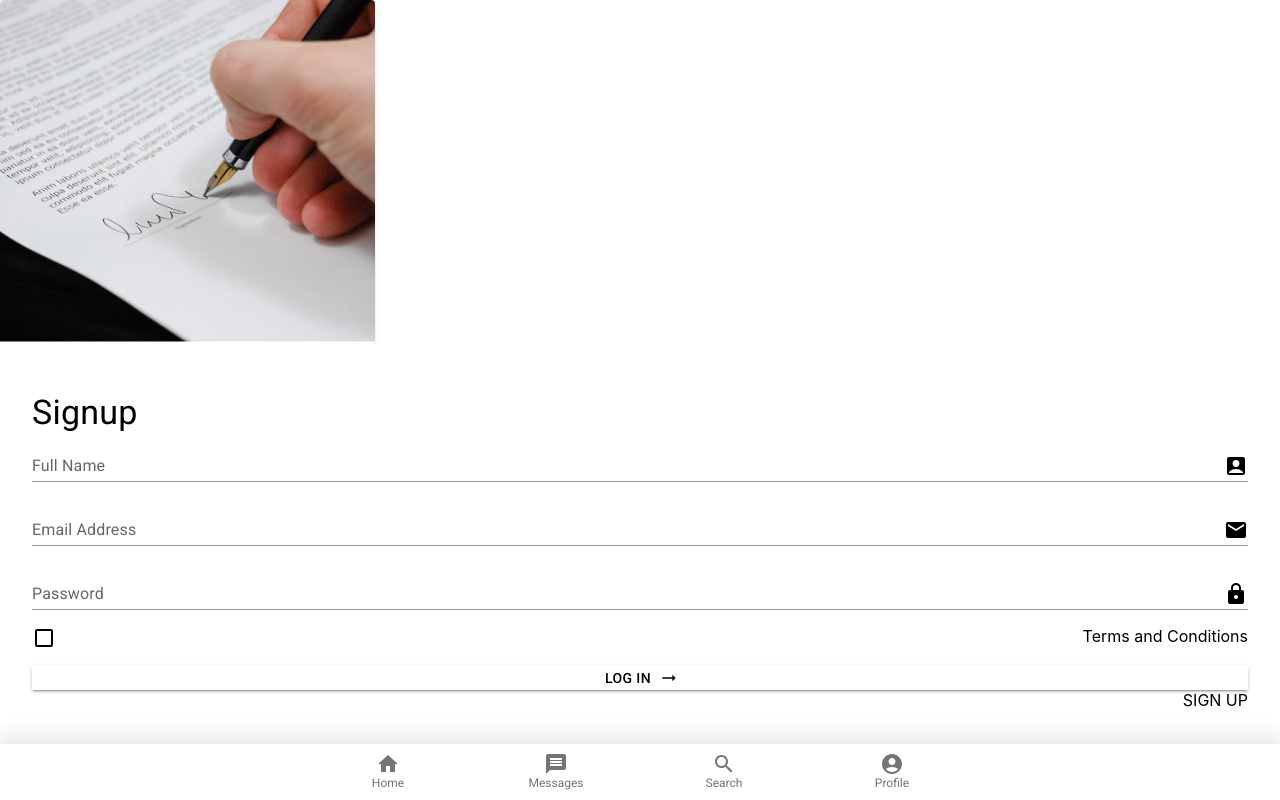
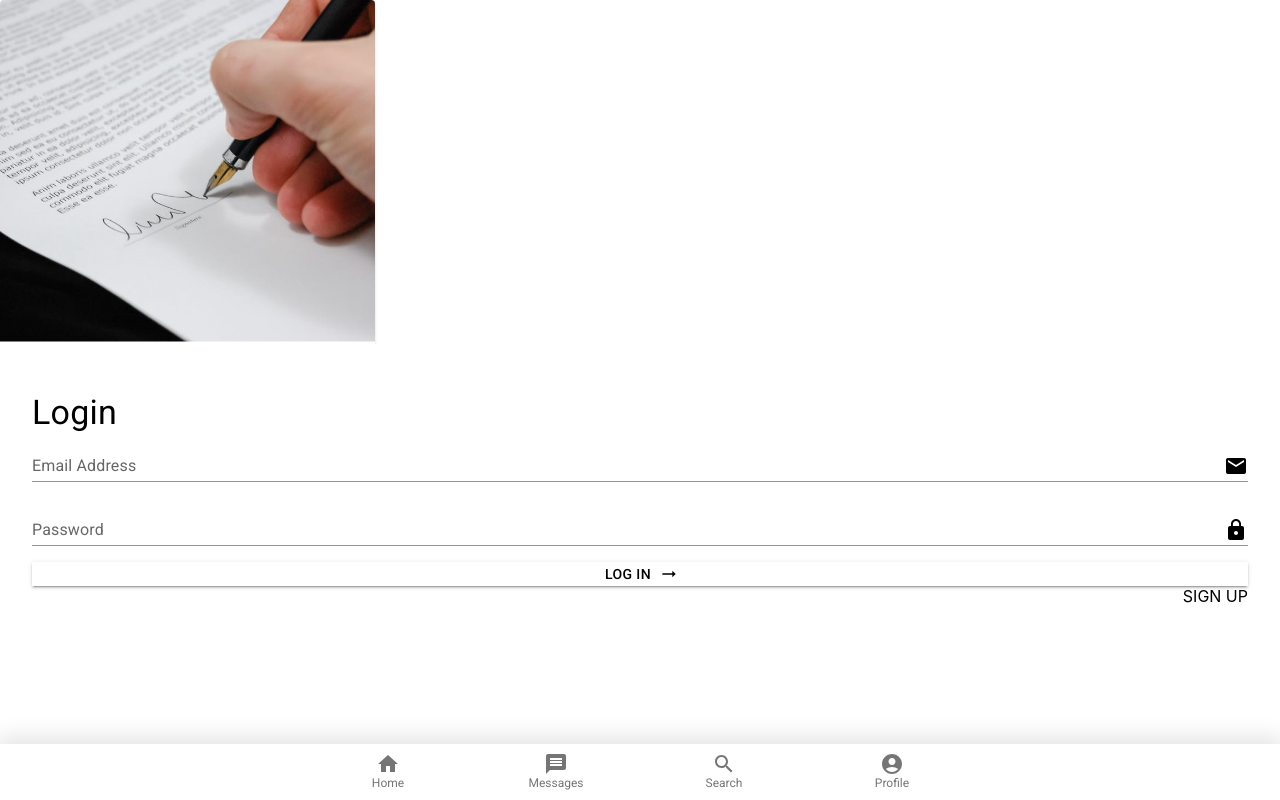
Before and after one commit to John-MBDP/phoenix, a Next.js app: page /login in a window 1280 px wide. Built offline with nearby package versions, Linux system fonts and the light colour scheme.

Commit message:
Write email and password input change handlers to set them in state

```diff
--- a/components/LoginCard/index.jsx
+++ b/components/LoginCard/index.jsx
@@ -1,25 +1,41 @@
-import { useEffect } from "react";
+import { useEffect, useState } from "react";
 import RoundedTopContainer from "/components/RoundedTopContainer";
-import Typography from "@mui/material/Typography";
-import AccountBoxIcon from "@mui/icons-material/AccountBox";
 import Link from "next/link";
 
+import Typography from "@mui/material/Typography";
 import InputAdornment from "@mui/material/InputAdornment";
 import MailIcon from "@mui/icons-material/Mail";
 import LockIcon from "@mui/icons-material/Lock";
 import TextField from "@mui/material/TextField";
-import Checkbox from "@mui/material/Checkbox";
 import Button from "@mui/material/Button";
 import ArrowRightAltIcon from "@mui/icons-material/ArrowRightAlt";
 import Stack from "@mui/material/Stack";
 
-const btnMain = {
-  alignItems: "right",
-};
+const LoginCard = ({ setHeader, errorMessage, handleSubmit }) => {
+  const [formInput, setFormInput] = useState({ email: "", password: "" });
 
-const LoginCard = ({ setHeader }) => {
   const label = { inputProps: { "aria-label": "Checkbox demo" } };
+
   useEffect(() => setHeader({ header: "", hidden: true }), []);
+
+  const onEmailChangeHandler = e => {
+    setFormInput(prev => {
+      return {
+        ...prev,
+        email: e.target.value,
+      };
+    });
+  };
+
+  const onPasswordChangeHandler = e => {
+    setFormInput(prev => {
+      return {
+        ...prev,
+        password: e.target.value,
+      };
+    });
+  };
+
   return (
     <RoundedTopContainer
       image={"/images/signup.png"}
@@ -27,24 +43,10 @@ const LoginCard = ({ setHeader }) => {
       height="400px"
     >
       <Typography variant="h4" component="h1">
-        Signup
+        Login
       </Typography>
       {/* <TextField id="standard-basic" label="Full Name" variant="standard" fullWidth /> */}
-      <form>
-        <TextField
-          sx={{ mb: 2 }}
-          id="input-with-icon-textfield"
-          label="Full Name"
-          InputProps={{
-            endAdornment: (
-              <InputAdornment position="end">
-                <AccountBoxIcon sx={{ color: "black" }} />
-              </InputAdornment>
-            ),
-          }}
-          fullWidth
-          variant="standard"
-        />
+      <form onSubmit={() => handleSubmit(formInput)}>
         <TextField
           sx={{ mb: 2 }}
           id="input-with-icon-textfield"
@@ -58,6 +60,7 @@ const LoginCard = ({ setHeader }) => {
           }}
           fullWidth
           variant="standard"
+          onChange={onEmailChangeHandler}
         />
         <TextField
           sx={{ mb: 2 }}
@@ -72,15 +75,8 @@ const LoginCard = ({ setHeader }) => {
           }}
           variant="standard"
           fullWidth
+          onChange={onPasswordChangeHandler}
         />
-        <Stack
-          direction="row"
-          spacing={2}
-          sx={{ mb: 2, display: "flex", justifyContent: "space-between" }}
-        >
-          <Checkbox {...label} />
-          Terms and Conditions
-        </Stack>
         <Stack sx={{ mb: 2, spacing: 2 }}>
           <Button
             type="submit"
```
